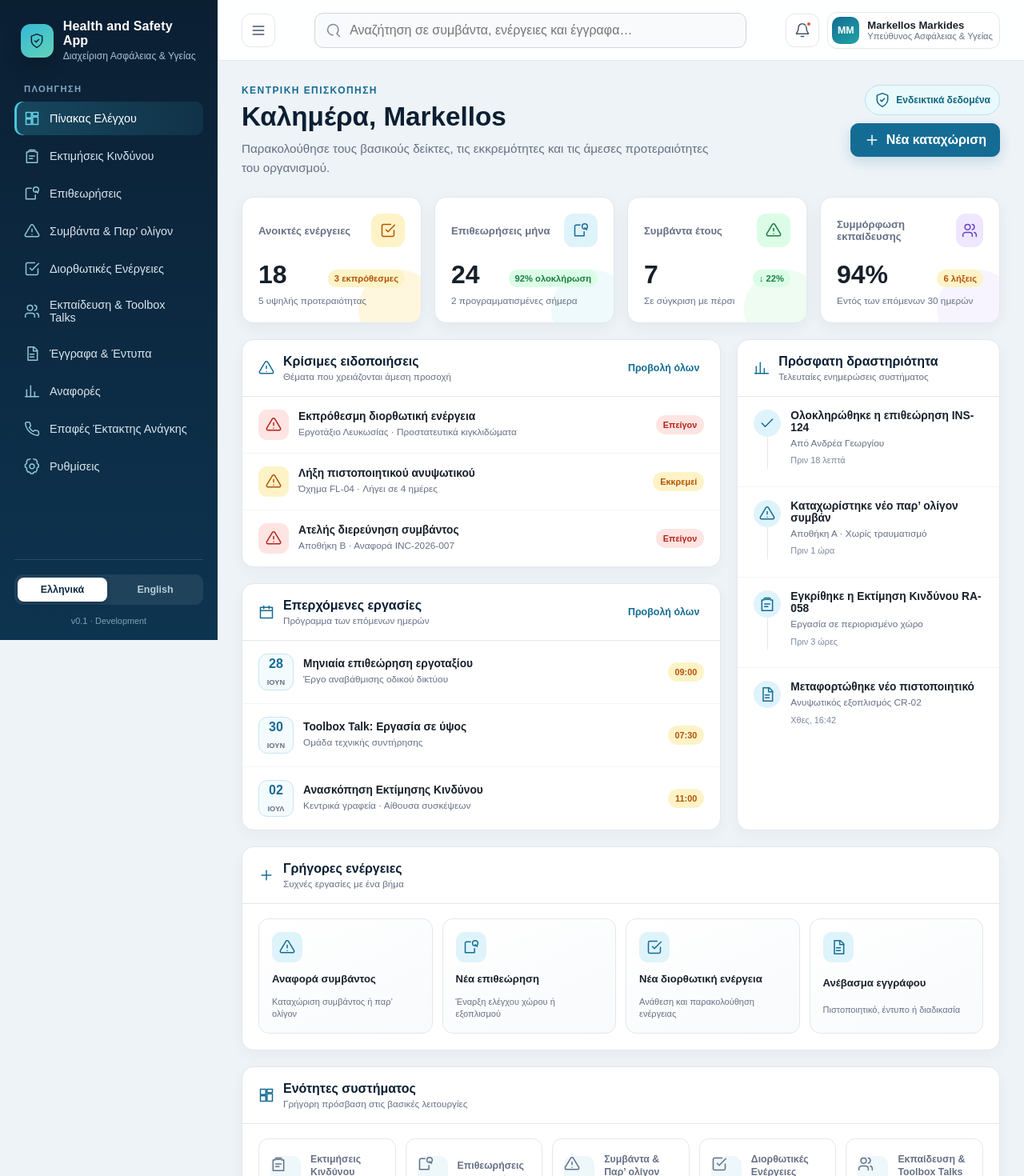
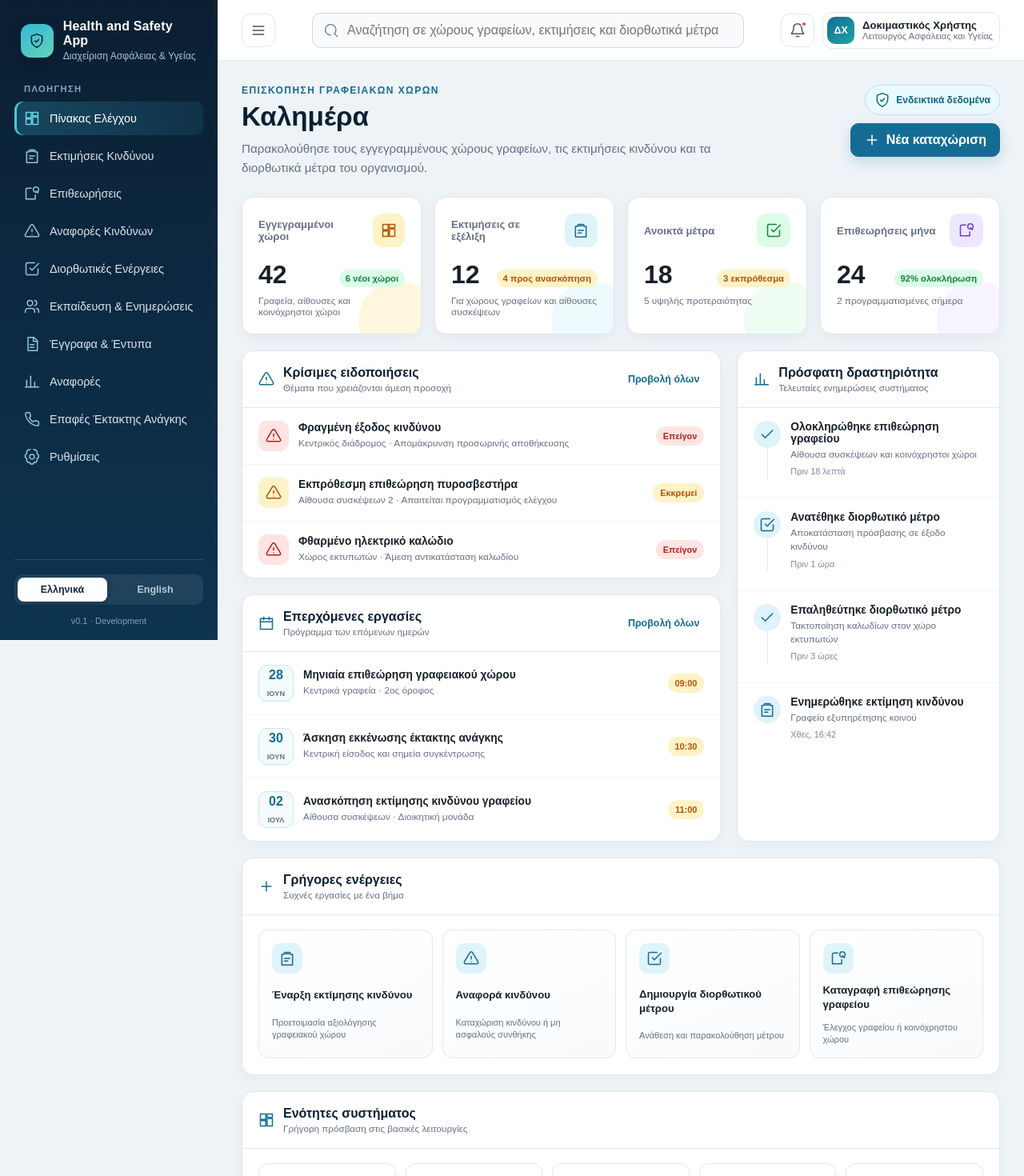
Before and after one commit to mmark76/Health-and-Safety-App, a React (Vite) app: page / in a window 1280 px wide. Shown: the top 1470 px of the page at 80% size. Built offline with nearby package versions, Linux system fonts and the light colour scheme.

Commit message:
docs: align office safety scope and dashboard content

```diff
--- a/src/features/dashboard/pages/DashboardPage.tsx
+++ b/src/features/dashboard/pages/DashboardPage.tsx
@@ -67,57 +67,59 @@ const translations = {
       ['dashboard', 'Πίνακας Ελέγχου'],
       ['risk', 'Εκτιμήσεις Κινδύνου'],
       ['inspections', 'Επιθεωρήσεις'],
-      ['incidents', 'Συμβάντα & Παρ’ ολίγον'],
+      ['incidents', 'Αναφορές Κινδύνων'],
       ['actions', 'Διορθωτικές Ενέργειες'],
-      ['training', 'Εκπαίδευση & Toolbox Talks'],
+      ['training', 'Εκπαίδευση & Ενημερώσεις'],
       ['documents', 'Έγγραφα & Έντυπα'],
       ['reports', 'Αναφορές'],
       ['phone', 'Επαφές Έκτακτης Ανάγκης'],
       ['settings', 'Ρυθμίσεις'],
     ] as [IconName, string][],
-    search: 'Αναζήτηση σε συμβάντα, ενέργειες και έγγραφα…',
-    profileRole: 'Υπεύθυνος Ασφάλειας & Υγείας',
-    eyebrow: 'Κεντρική επισκόπηση',
-    title: 'Καλημέρα, Markellos',
-    subtitle: 'Παρακολούθησε τους βασικούς δείκτες, τις εκκρεμότητες και τις άμεσες προτεραιότητες του οργανισμού.',
+    search: 'Αναζήτηση σε χώρους γραφείων, εκτιμήσεις και διορθωτικά μέτρα…',
+    profileName: 'Δοκιμαστικός Χρήστης',
+    profileInitials: 'ΔΧ',
+    profileRole: 'Λειτουργός Ασφάλειας και Υγείας',
+    eyebrow: 'Επισκόπηση γραφειακών χώρων',
+    title: 'Καλημέρα',
+    subtitle: 'Παρακολούθησε τους εγγεγραμμένους χώρους γραφείων, τις εκτιμήσεις κινδύνου και τα διορθωτικά μέτρα του οργανισμού.',
     demo: 'Ενδεικτικά δεδομένα',
     newRecord: 'Νέα καταχώριση',
     metrics: [
-      { label: 'Ανοικτές ενέργειες', value: '18', trend: '3 εκπρόθεσμες', note: '5 υψηλής προτεραιότητας', icon: 'actions', tone: 'warn' },
+      { label: 'Εγγεγραμμένοι χώροι', value: '42', trend: '6 νέοι χώροι', note: 'Γραφεία, αίθουσες και κοινόχρηστοι χώροι', icon: 'dashboard', tone: 'good' },
+      { label: 'Εκτιμήσεις σε εξέλιξη', value: '12', trend: '4 προς ανασκόπηση', note: 'Για χώρους γραφείων και αίθουσες συσκέψεων', icon: 'risk', tone: 'warn' },
+      { label: 'Ανοικτά μέτρα', value: '18', trend: '3 εκπρόθεσμα', note: '5 υψηλής προτεραιότητας', icon: 'actions', tone: 'warn' },
       { label: 'Επιθεωρήσεις μήνα', value: '24', trend: '92% ολοκλήρωση', note: '2 προγραμματισμένες σήμερα', icon: 'inspections', tone: 'good' },
-      { label: 'Συμβάντα έτους', value: '7', trend: '↓ 22%', note: 'Σε σύγκριση με πέρσι', icon: 'incidents', tone: 'good' },
-      { label: 'Συμμόρφωση εκπαίδευσης', value: '94%', trend: '6 λήξεις', note: 'Εντός των επόμενων 30 ημερών', icon: 'training', tone: 'warn' },
     ],
     alertsTitle: 'Κρίσιμες ειδοποιήσεις',
     alertsSubtitle: 'Θέματα που χρειάζονται άμεση προσοχή',
     viewAll: 'Προβολή όλων',
     alerts: [
-      { title: 'Εκπρόθεσμη διορθωτική ενέργεια', detail: 'Εργοτάξιο Λευκωσίας · Προστατευτικά κιγκλιδώματα', status: 'Επείγον', level: 'high' },
-      { title: 'Λήξη πιστοποιητικού ανυψωτικού', detail: 'Όχημα FL-04 · Λήγει σε 4 ημέρες', status: 'Εκκρεμεί', level: 'medium' },
-      { title: 'Ατελής διερεύνηση συμβάντος', detail: 'Αποθήκη Β · Αναφορά INC-2026-007', status: 'Επείγον', level: 'high' },
+      { title: 'Φραγμένη έξοδος κινδύνου', detail: 'Κεντρικός διάδρομος · Απομάκρυνση προσωρινής αποθήκευσης', status: 'Επείγον', level: 'high' },
+      { title: 'Εκπρόθεσμη επιθεώρηση πυροσβεστήρα', detail: 'Αίθουσα συσκέψεων 2 · Απαιτείται προγραμματισμός ελέγχου', status: 'Εκκρεμεί', level: 'medium' },
+      { title: 'Φθαρμένο ηλεκτρικό καλώδιο', detail: 'Χώρος εκτυπωτών · Άμεση αντικατάσταση καλωδίου', status: 'Επείγον', level: 'high' },
     ],
     tasksTitle: 'Επερχόμενες εργασίες',
     tasksSubtitle: 'Πρόγραμμα των επόμενων ημερών',
     tasks: [
-      { day: '28', month: 'ΙΟΥΝ', title: 'Μηνιαία επιθεώρηση εργοταξίου', detail: 'Έργο αναβάθμισης οδικού δικτύου', status: '09:00' },
-      { day: '30', month: 'ΙΟΥΝ', title: 'Toolbox Talk: Εργασία σε ύψος', detail: 'Ομάδα τεχνικής συντήρησης', status: '07:30' },
-      { day: '02', month: 'ΙΟΥΛ', title: 'Ανασκόπηση Εκτίμησης Κινδύνου', detail: 'Κεντρικά γραφεία · Αίθουσα συσκέψεων', status: '11:00' },
+      { day: '28', month: 'ΙΟΥΝ', title: 'Μηνιαία επιθεώρηση γραφειακού χώρου', detail: 'Κεντρικά γραφεία · 2ος όροφος', status: '09:00' },
+      { day: '30', month: 'ΙΟΥΝ', title: 'Άσκηση εκκένωσης έκτακτης ανάγκης', detail: 'Κεντρική είσοδος και σημεία συγκέντρωσης', status: '10:30' },
+      { day: '02', month: 'ΙΟΥΛ', title: 'Ανασκόπηση εκτίμησης κινδύνου γραφείου', detail: 'Αίθουσα συσκέψεων · Διοικητική μονάδα', status: '11:00' },
     ],
     activityTitle: 'Πρόσφατη δραστηριότητα',
     activitySubtitle: 'Τελευταίες ενημερώσεις συστήματος',
     activity: [
-      { title: 'Ολοκληρώθηκε η επιθεώρηση INS-124', detail: 'Από Ανδρέα Γεωργίου', time: 'Πριν 18 λεπτά', icon: 'check' },
-      { title: 'Καταχωρίστηκε νέο παρ’ ολίγον συμβάν', detail: 'Αποθήκη Α · Χωρίς τραυματισμό', time: 'Πριν 1 ώρα', icon: 'incidents' },
-      { title: 'Εγκρίθηκε η Εκτίμηση Κινδύνου RA-058', detail: 'Εργασία σε περιορισμένο χώρο', time: 'Πριν 3 ώρες', icon: 'risk' },
-      { title: 'Μεταφορτώθηκε νέο πιστοποιητικό', detail: 'Ανυψωτικός εξοπλισμός CR-02', time: 'Χθες, 16:42', icon: 'documents' },
+      { title: 'Ολοκληρώθηκε επιθεώρηση γραφείου', detail: 'Αίθουσα συσκέψεων και κοινόχρηστοι χώροι', time: 'Πριν 18 λεπτά', icon: 'check' },
+      { title: 'Ανατέθηκε διορθωτικό μέτρο', detail: 'Αποκατάσταση πρόσβασης σε έξοδο κινδύνου', time: 'Πριν 1 ώρα', icon: 'actions' },
+      { title: 'Επαληθεύτηκε διορθωτικό μέτρο', detail: 'Τακτοποίηση καλωδίων στον χώρο εκτυπωτών', time: 'Πριν 3 ώρες', icon: 'check' },
+      { title: 'Ενημερώθηκε εκτίμηση κινδύνου', detail: 'Γραφείο εξυπηρέτησης κοινού', time: 'Χθες, 16:42', icon: 'risk' },
     ],
     quickTitle: 'Γρήγορες ενέργειες',
     quickSubtitle: 'Συχνές εργασίες με ένα βήμα',
     quickActions: [
-      { title: 'Αναφορά συμβάντος', detail: 'Καταχώριση συμβάντος ή παρ’ ολίγον', icon: 'incidents' },
-      { title: 'Νέα επιθεώρηση', detail: 'Έναρξη ελέγχου χώρου ή εξοπλισμού', icon: 'inspections' },
-      { title: 'Νέα διορθωτική ενέργεια', detail: 'Ανάθεση και παρακολούθηση ενέργειας', icon: 'actions' },
-      { title: 'Ανέβασμα εγγράφου', detail: 'Πιστοποιητικό, έντυπο ή διαδικασία', icon: 'documents' },
+      { title: 'Έναρξη εκτίμησης κινδύνου', detail: 'Προετοιμασία αξιολόγησης γραφειακού χώρου', icon: 'risk' },
+      { title: 'Αναφορά κινδύνου', detail: 'Καταχώριση κινδύνου ή μη ασφαλούς συνθήκης', icon: 'incidents' },
+      { title: 'Δημιουργία διορθωτικού μέτρου', detail: 'Ανάθεση και παρακολούθηση μέτρου', icon: 'actions' },
+      { title: 'Καταγραφή επιθεώρησης γραφείου', detail: 'Έλεγχος γραφείου ή κοινόχρηστου χώρου', icon: 'inspections' },
     ],
     modulesTitle: 'Ενότητες συστήματος',
     modulesSubtitle: 'Γρήγορη πρόσβαση στις βασικές λειτουργίες',
@@ -137,57 +139,59 @@ const translations = {
       ['dashboard', 'Dashboard'],
       ['risk', 'Risk Assessments'],
       ['inspections', 'Inspections'],
-      ['incidents', 'Incidents & Near Misses'],
+      ['incidents', 'Hazard Reports'],
       ['actions', 'Corrective Actions'],
-      ['training', 'Training & Toolbox Talks'],
+      ['training', 'Training & Briefings'],
       ['documents', 'Documents & Forms'],
       ['reports', 'Reports'],
       ['phone', 'Emergency Contacts'],
       ['settings', 'Settings'],
     ] as [IconName, string][],
-    search: 'Search incidents, actions and documents…',
-    profileRole: 'Health & Safety Officer',
-    eyebrow: 'Executive overview',
-    title: 'Good morning, Markellos',
-    subtitle: 'Monitor the organisation’s key indicators, pending actions and immediate priorities.',
+    search: 'Search office areas, risk assessments and corrective measures…',
+    profileName: 'Demo User',
+    profileInitials: 'DU',
+    profileRole: 'Safety and Health Officer',
+    eyebrow: 'Office workplace overview',
+    title: 'Good morning',
+    subtitle: 'Monitor registered office areas, risk assessments and corrective measures across the organization.',
     demo: 'Demonstration data',
     newRecord: 'New record',
     metrics: [
-      { label: 'Open actions', value: '18', trend: '3 overdue', note: '5 marked high priority', icon: 'actions', tone: 'warn' },
+      { label: 'Registered office areas', value: '42', trend: '6 new areas', note: 'Offices, meeting rooms and shared spaces', icon: 'dashboard', tone: 'good' },
+      { label: 'Assessments in progress', value: '12', trend: '4 awaiting review', note: 'For offices and meeting rooms', icon: 'risk', tone: 'warn' },
+      { label: 'Open corrective measures', value: '18', trend: '3 overdue', note: '5 marked high priority', icon: 'actions', tone: 'warn' },
       { label: 'Inspections this month', value: '24', trend: '92% complete', note: '2 scheduled for today', icon: 'inspections', tone: 'good' },
-      { label: 'Incidents this year', value: '7', trend: '↓ 22%', note: 'Compared with last year', icon: 'incidents', tone: 'good' },
-      { label: 'Training compliance', value: '94%', trend: '6 expiries', note: 'Within the next 30 days', icon: 'training', tone: 'warn' },
     ],
     alertsTitle: 'Critical alerts',
     alertsSubtitle: 'Items requiring immediate attention',
     viewAll: 'View all',
     alerts: [
-      { title: 'Corrective action overdue', detail: 'Nicosia site · Edge protection barriers', status: 'Urgent', level: 'high' },
-      { title: 'Forklift certificate expiring', detail: 'Vehicle FL-04 · Expires in 4 days', status: 'Pending', level: 'medium' },
-      { title: 'Incident investigation incomplete', detail: 'Warehouse B · Report INC-2026-007', status: 'Urgent', level: 'high' },
+      { title: 'Obstructed emergency exit', detail: 'Main corridor · Temporary storage must be removed', status: 'Urgent', level: 'high' },
+      { title: 'Fire extinguisher inspection overdue', detail: 'Meeting room 2 · Inspection needs scheduling', status: 'Pending', level: 'medium' },
+      { title: 'Damaged electrical cable', detail: 'Printer area · Cable requires immediate replacement', status: 'Urgent', level: 'high' },
     ],
     tasksTitle: 'Upcoming tasks',
     tasksSubtitle: 'Schedule for the next few days',
     tasks: [
-      { day: '28', month: 'JUN', title: 'Monthly site inspection', detail: 'Road network upgrade project', status: '09:00' },
-      { day: '30', month: 'JUN', title: 'Toolbox Talk: Working at height', detail: 'Technical maintenance team', status: '07:30' },
-      { day: '02', month: 'JUL', title: 'Risk Assessment review', detail: 'Head office · Meeting room', status: '11:00' },
+      { day: '28', month: 'JUN', title: 'Monthly office workplace inspection', detail: 'Head office · Second floor', status: '09:00' },
+      { day: '30', month: 'JUN', title: 'Emergency evacuation drill', detail: 'Main entrance and assembly points', status: '10:30' },
+      { day: '02', month: 'JUL', title: 'Office risk assessment review', detail: 'Meeting room · Administrative unit', status: '11:00' },
     ],
     activityTitle: 'Recent activity',
     activitySubtitle: 'Latest system updates',
     activity: [
-      { title: 'Inspection INS-124 completed', detail: 'By Andreas Georgiou', time: '18 minutes ago', icon: 'check' },
-      { title: 'New near miss reported', detail: 'Warehouse A · No injury', time: '1 hour ago', icon: 'incidents' },
-      { title: 'Risk Assessment RA-058 approved', detail: 'Confined-space work', time: '3 hours ago', icon: 'risk' },
-      { title: 'New certificate uploaded', detail: 'Lifting equipment CR-02', time: 'Yesterday, 16:42', icon: 'documents' },
+      { title: 'Office inspection completed', detail: 'Meeting room and shared office areas', time: '18 minutes ago', icon: 'check' },
+      { title: 'Corrective measure assigned', detail: 'Restore clear access to emergency exit', time: '1 hour ago', icon: 'actions' },
+      { title: 'Corrective measure verified', detail: 'Cable management completed in printer area', time: '3 hours ago', icon: 'check' },
+      { title: 'Risk assessment updated', detail: 'Public service counter area', time: 'Yesterday, 16:42', icon: 'risk' },
     ],
     quickTitle: 'Quick actions',
     quickSubtitle: 'Frequent tasks in one step',
     quickActions: [
-      { title: 'Report an incident', detail: 'Record an incident or near miss', icon: 'incidents' },
-      { title: 'Start an inspection', detail: 'Inspect a workplace or equipment', icon: 'inspections' },
-      { title: 'Add corrective action', detail: 'Assign and monitor an action', icon: 'actions' },
-      { title: 'Upload a document', detail: 'Certificate, form or procedure', icon: 'documents' },
+      { title: 'Start risk assessment', detail: 'Prepare an office area assessment', icon: 'risk' },
+      { title: 'Report hazard', detail: 'Record a hazard or unsafe condition', icon: 'incidents' },
+      { title: 'Create corrective measure', detail: 'Assign and monitor a measure', icon: 'actions' },
+      { title: 'Record office inspection', detail: 'Check an office or shared area', icon: 'inspections' },
     ],
     modulesTitle: 'System modules',
     modulesSubtitle: 'Quick access to core functions',
@@ -330,9 +334,9 @@ export function DashboardPage() {
                 <span className="notification-dot" />
               </button>
               <button aria-label={copy.userMenu} className="profile-button" type="button">
-                <span className="profile-avatar">MM</span>
+                <span className="profile-avatar">{copy.profileInitials}</span>
                 <span className="profile-copy">
-                  <strong>Markellos Markides</strong>
+                  <strong>{copy.profileName}</strong>
                   <span>{copy.profileRole}</span>
                 </span>
               </button>
```
Also changed, not shown: 4 other files (tests, documents, lock files or other folders).
